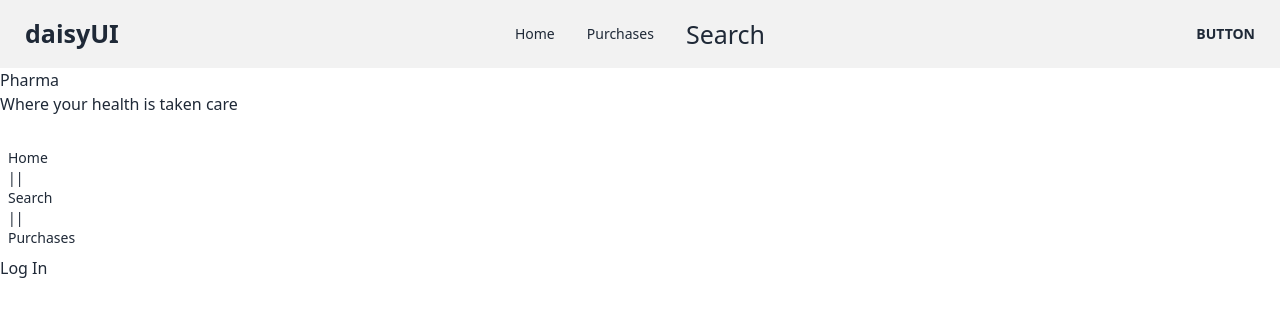
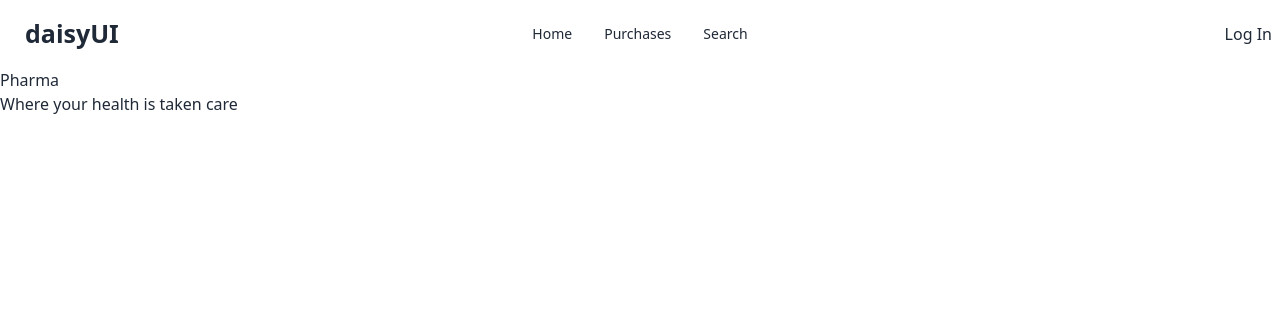
Before and after one commit to Varshith1909/Fullstack, a React (Vite) app in the folder frontend/: page / in a window 1280 px wide. Shown: the top 316 px of the page. Built offline with nearby package versions, Linux system fonts and the light colour scheme.

Commit message:
made some changes in lgoin funcationality

```diff
--- a/frontend/src/App.tsx
+++ b/frontend/src/App.tsx
@@ -15,14 +15,7 @@ export function App() {
     <BrowserRouter>
       <div className="App">
         <NavBar />
-        {isAuthenticated && (
-          <>
 
-
-            <LogoutButton />
-          </>
-        )}
-        {!isAuthenticated && <LoginButton />}
       </div>
     </BrowserRouter>
   );
--- a/frontend/src/components/Navbar.tsx
+++ b/frontend/src/components/Navbar.tsx
@@ -1,15 +1,20 @@
 import { Header } from "@/components/Homepage.tsx";
 import { ProductList } from "@/components/ProductList.tsx";
 import AddProduct from "@/components/PurchaseList.tsx";
+import LoginButton from "@/loginButton.tsx";
+import LogoutButton from "@/logoutButton.tsx";
 import React from "react";
 import { Link, Route, Routes } from 'react-router-dom';
 import 'daisyui/dist/full.css';
+import "../assets/css/navbar.css"
+import { useAuth0 } from '@auth0/auth0-react';
 
 
 export function NavBar() {
+  const { isAuthenticated } = useAuth0();
   return (
     <nav>
-      <div className="navbar bg-base-200 navbar-l bg-slate-100"> {/* Apply navbar-lg class for larger navbar */}
+      <div className="navbar bg-base-800 navbar-lg"> {/* Apply navbar-lg class for larger navbar */}
         <div className="navbar-start">
           <div className="dropdown">
             <label tabIndex={0} className="btn btn-ghost lg:hidden">
@@ -17,13 +22,6 @@ export function NavBar() {
             </label>
             <ul tabIndex={0} className="menu menu-sm dropdown-content mt-3 p-2 shadow bg-base-100 rounded-box w-52">
               <li><a><Link to="/" className="text-lg">Home</Link></a></li> {/* Apply text-lg class for larger text */}
-              <li>
-                <a>Parent</a>
-                <ul className="p-2">
-                  <li><a>Submenu 1</a></li>
-                  <li><a>Submenu 2</a></li>
-                </ul>
-              </li>
               <li><a>Item 3</a></li>
             </ul>
           </div>
@@ -34,14 +32,21 @@ export function NavBar() {
             <li><a><Link to="/" className="text-lg">Home</Link></a></li> {/* Apply text-lg class for larger text */}
             <li>
               <a>
-                <Link to="/api/product" className="text-l">Purchases</Link> {/* Apply text-lg class for larger text */}
+                <Link to="/api/product" className="text-lg">Purchases</Link> {/* Apply text-lg class for larger text */}
               </a>
             </li>
-            <li><a><Link to="/products" className="text-2xl">Search</Link></a></li> {/* Apply text-lg class for larger text */}
+            <li><a><Link to="/products" className="text-lg">Search</Link></a></li> {/* Apply text-lg class for larger text */}
           </ul>
         </div>
         <div className="navbar-end">
-          <a className="btn">Button</a>
+          {isAuthenticated && (
+            <>
+
+              <LogoutButton />
+            </>
+          )}
+          {!isAuthenticated && <LoginButton />}
+
         </div>
       </div>
       <Routes>
@@ -49,10 +54,6 @@ export function NavBar() {
         <Route path="/products" element={<ProductList />} />
         <Route path="/api/product" element={<AddProduct />} />
       </Routes>
-      <div className="menu">
-        <Link to="/" className="text-lg">Home</Link> || <Link to="/products" className="text-lg">Search</Link> ||{' '}
-        <Link to="/api/product" className="text-lg">Purchases</Link>
-      </div>
     </nav>
   );
 }
--- a/frontend/src/components/ProductList.tsx
+++ b/frontend/src/components/ProductList.tsx
@@ -1,3 +1,6 @@
+import LoginButton from "@/loginButton.tsx";
+import LogoutButton from "@/logoutButton.tsx";
+import {useAuth0} from "@auth0/auth0-react";
 import React, { useEffect, useState } from "react";
 import axios from "axios";
 
@@ -5,6 +8,7 @@ export const ProductList = () => {
     const [users, setUsers] = useState([]);
     const [searchQuery, setSearchQuery] = useState("");
     const [filteredUsers, setFilteredUsers] = useState([]);
+    const { isAuthenticated } = useAuth0();
 
     const fetchProducts = async () => {
         const productRes = await axios.get("http://localhost:8082/products");
@@ -31,6 +35,9 @@ export const ProductList = () => {
 
     return (
         <div>
+            {isAuthenticated && (
+              <>
+
                   <h2>Products</h2>
                   <div>
                       <input
@@ -51,6 +58,19 @@ export const ProductList = () => {
                   ) : (
                     <p>No products found.</p>
                   )}
+              </>
+            )}
+            {!isAuthenticated &&
+
+            <div>
+
+                <h1> Login to see</h1>
             </div>
+
+            }
+
+
+        </div>
+
     );
 };
--- a/frontend/tailwind.config.js
+++ b/frontend/tailwind.config.js
@@ -2,7 +2,10 @@ module.exports = {
   future: {
     // removeDeprecatedGapUtilities: true,
     // purgeLayersByDefault: true,
-    plugins: [require("daisyui")],
+    plugins: [require("daisyui"),
+      require('tailwindcss'),
+      require('autoprefixer')],
+
   },
   purge: [],
   theme: {
```
Lines whose indentation alone changed are shown as unchanged.
